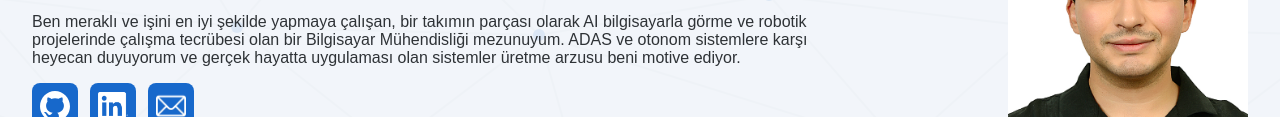
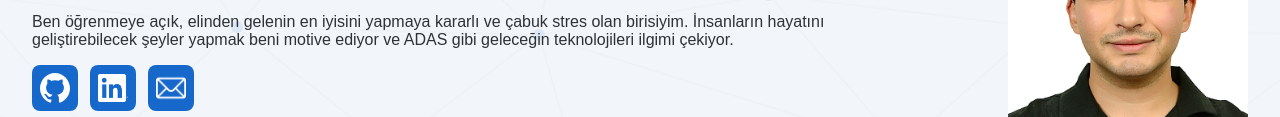
Before and after one commit to mustafa-onur-kilinc/mustafa-onur-kilinc.github.io, a plain HTML site: page tr/index.html in a window 1280 px wide. Shown: the part 234-351 px from the top of the page. Drawn offline with Linux system fonts and the light colour scheme; a web font is replaced by a local one.

Commit message:
Update intro sentence in both index.html pages
The previous intro sentence was longer and it was written by AI. This way, I can confidently say no Generative AI was used to make this website. Plus, it's shorter now.

```diff
--- a/tr/index.html
+++ b/tr/index.html
@@ -169,12 +169,10 @@ Adding custom icons to your site 2026, MDN contributors, accessed 9 November 202
         <h2 class="margin_block_0 text-xl">Ben bir <span class="color_gradient text_gradient">Bilgisayar Mühendisi</span>'yim</h2>
 
         <p>
-          Ben meraklı ve işini en iyi şekilde yapmaya çalışan,
-          bir takımın parçası olarak AI bilgisayarla görme ve robotik projelerinde
-          çalışma tecrübesi olan bir Bilgisayar Mühendisliği mezunuyum.
+          Ben öğrenmeye açık, elinden gelenin en iyisini yapmaya kararlı ve çabuk stres olan birisiyim.
 
-          ADAS ve otonom sistemlere karşı heyecan duyuyorum ve
-          gerçek hayatta uygulaması olan sistemler üretme arzusu beni motive ediyor.
+          İnsanların hayatını geliştirebilecek şeyler yapmak beni motive ediyor
+          ve ADAS gibi geleceğin teknolojileri ilgimi çekiyor.
         </p>
 
         <div class="flex flex_row_wrap flex_0 gap-sm margin_bottom-md">
```
Also changed, not shown: index.html (+3 -4 lines).
